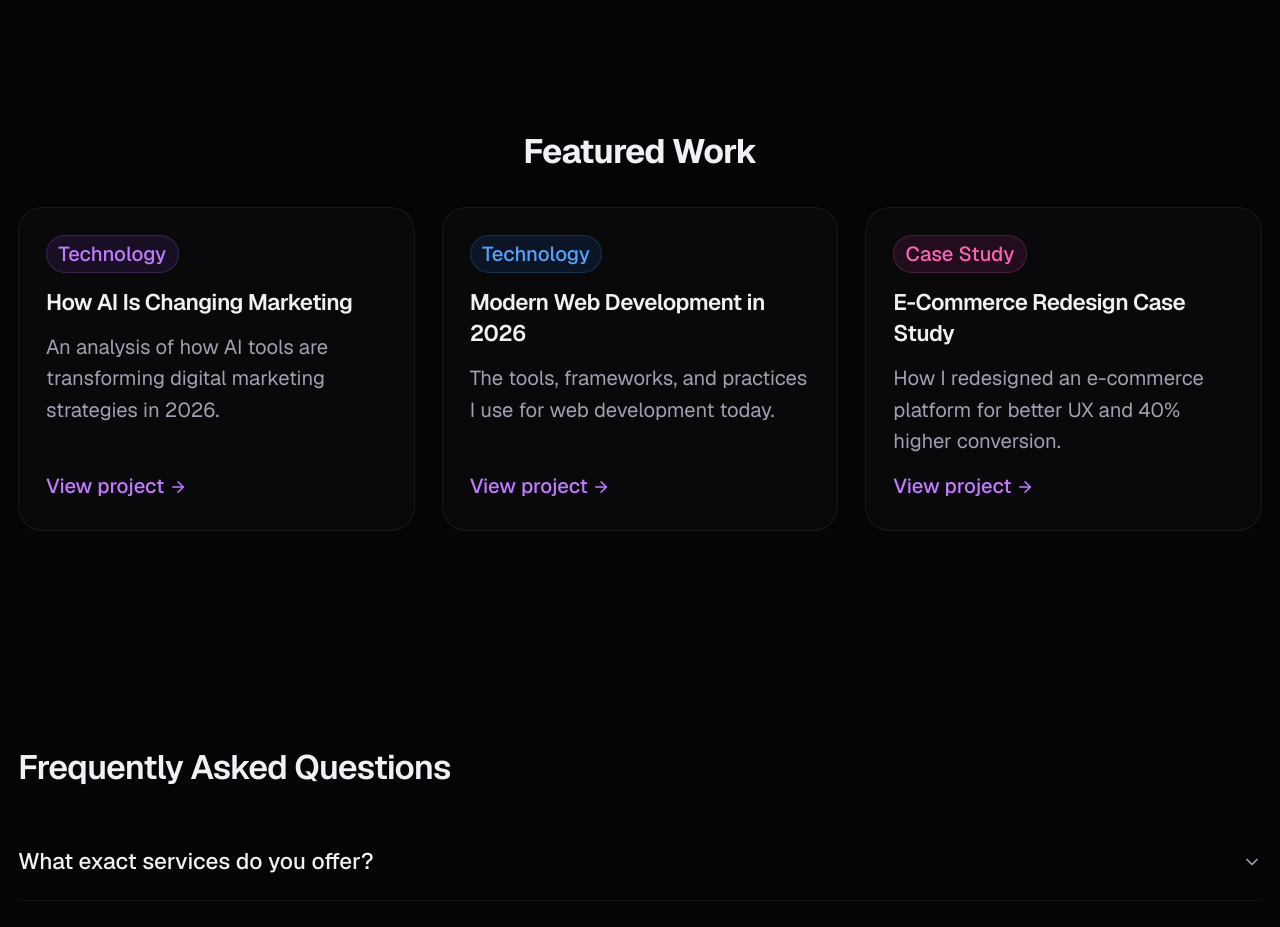
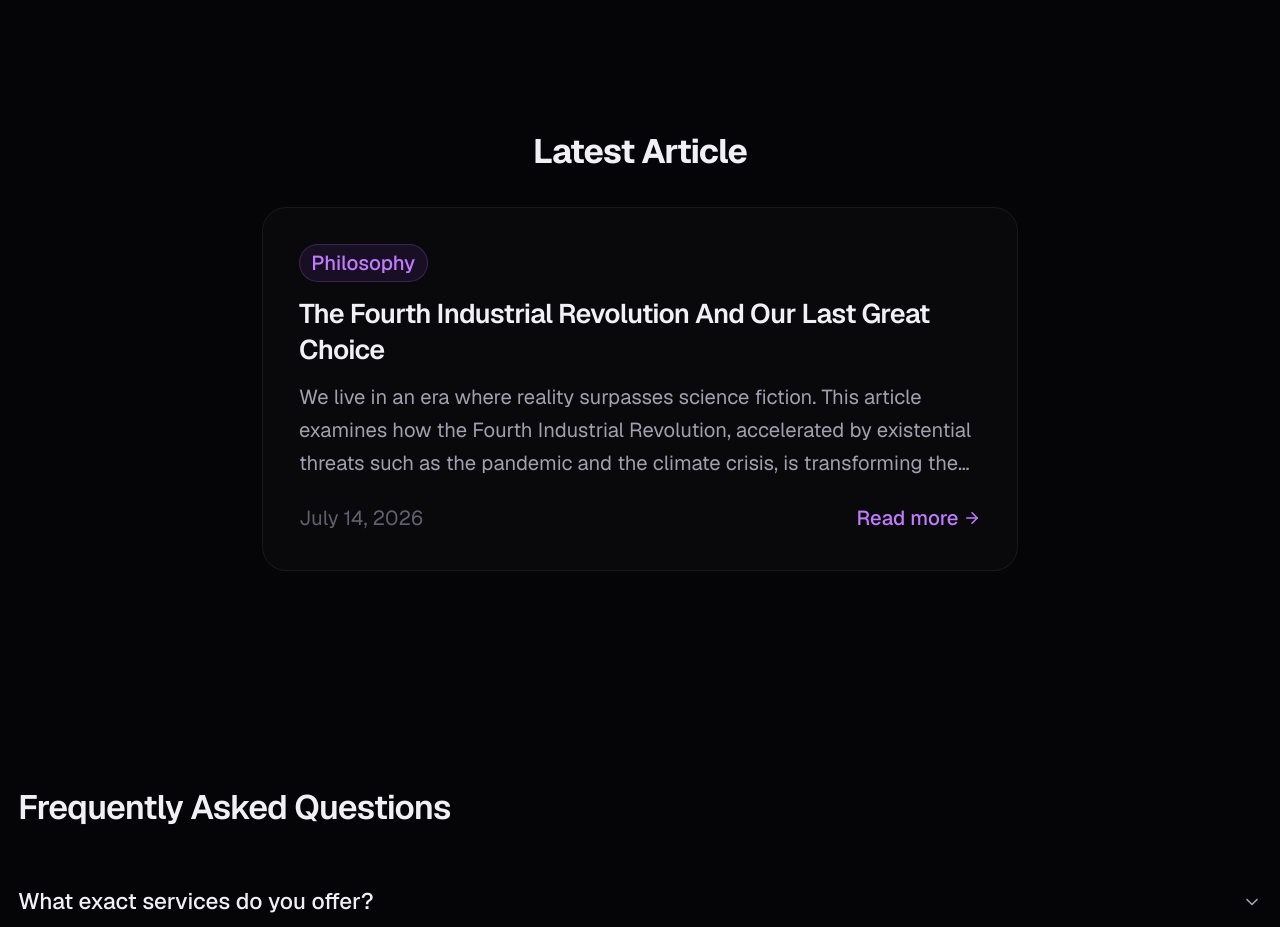
Before and after one commit to alekostsardoulias/alekos-website, a Next.js app: page / in a window 1280 px wide. Shown: the part 2440-3367 px from the top of the page. Built offline with nearby package versions, Linux system fonts and the light colour scheme.

Commit message:
feat: replace Featured Work with Latest Article section on homepage
- Remove HomeFeatured component from homepage
- Add 'Latest Article' section showing fourth-industrial-revolution article
- Section dynamically reads article data via getArticleBySlug

```diff
--- a/src/app/page.tsx
+++ b/src/app/page.tsx
@@ -2,9 +2,11 @@ import { PageLayout } from '@/components/page-layout';
 import { Hero } from '@/components/hero';
 import { HomeStats } from '@/components/home-stats';
 import { HomeServices } from '@/components/home-services';
-import { HomeFeatured } from '@/components/home-featured';
 import { FaqSection } from '@/components/about/faq-section';
 import { CtaSection } from '@/components/cta-section';
+import { getArticleBySlug } from '@/lib/articles';
+import Link from 'next/link';
+import { ArrowRight } from 'lucide-react';
 
 const FAQ_ITEMS = [
   { question: "What exact services do you offer?", answer: "I build custom websites, applications and custom software solutions, handle marketing, workflow automation and strategy. Basically the full stack from code to go-to-market strategy and scaling. If your product or business lives on the web or needs AI integration, I can probably help." },
@@ -19,12 +21,51 @@ const FAQ_ITEMS = [
 ];
 
 export default function HomePage() {
+  const latestArticle = getArticleBySlug('fourth-industrial-revolution');
+
   return (
     <PageLayout>
       <Hero />
       <HomeStats />
       <HomeServices />
-      <HomeFeatured />
+
+      {latestArticle && (
+        <section>
+          <h2 className="text-3xl font-bold text-text-primary mb-8 text-center">
+            Latest Article
+          </h2>
+          <Link
+            href={`/articles/${latestArticle.slug}`}
+            className="block group rounded-2xl border border-white/[0.06] bg-white/[0.02] backdrop-blur-sm hover:border-purple-400/20 hover:bg-white/[0.04] hover:shadow-[0_0_30px_rgba(168,85,247,0.1)] transition-all max-w-2xl mx-auto"
+          >
+            <div className="flex flex-col gap-3 p-8">
+              <span className="inline-block px-2.5 py-0.5 rounded-full text-lg font-medium w-fit bg-purple-500/10 text-purple-400 border border-purple-400/20">
+                {latestArticle.category}
+              </span>
+              <h3 className="text-2xl font-semibold text-text-primary group-hover:text-purple-300 transition-colors">
+                {latestArticle.title}
+              </h3>
+              <p className="text-lg text-text-secondary leading-relaxed line-clamp-3">
+                {latestArticle.excerpt}
+              </p>
+              <div className="flex items-center justify-between mt-2">
+                <span className="text-lg text-text-tertiary">
+                  {new Date(latestArticle.date).toLocaleDateString('en-US', {
+                    year: 'numeric',
+                    month: 'long',
+                    day: 'numeric',
+                  })}
+                </span>
+                <span className="text-purple-400 group-hover:text-purple-300 text-lg font-medium transition-colors inline-flex items-center gap-1">
+                  Read more
+                  <ArrowRight className="w-4 h-4" />
+                </span>
+              </div>
+            </div>
+          </Link>
+        </section>
+      )}
+
       <section className="pt-8">
         <FaqSection
           heading="Frequently Asked Questions"
```
